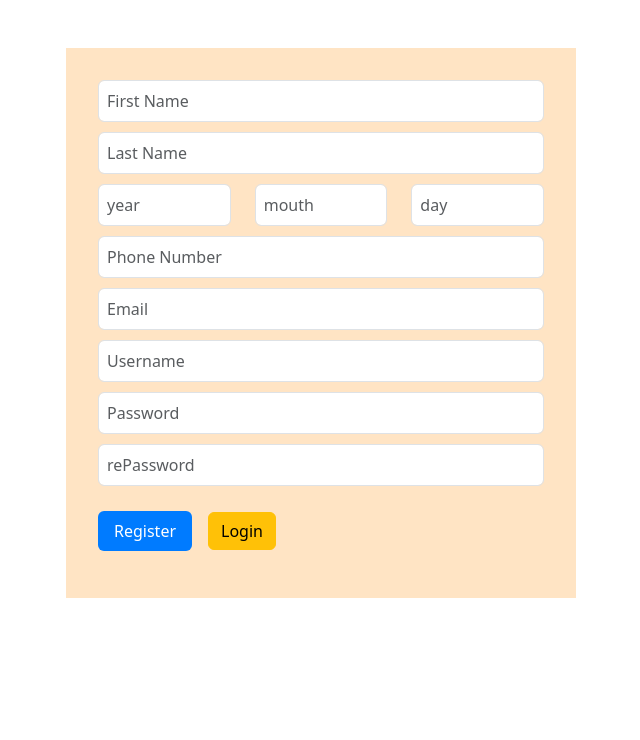
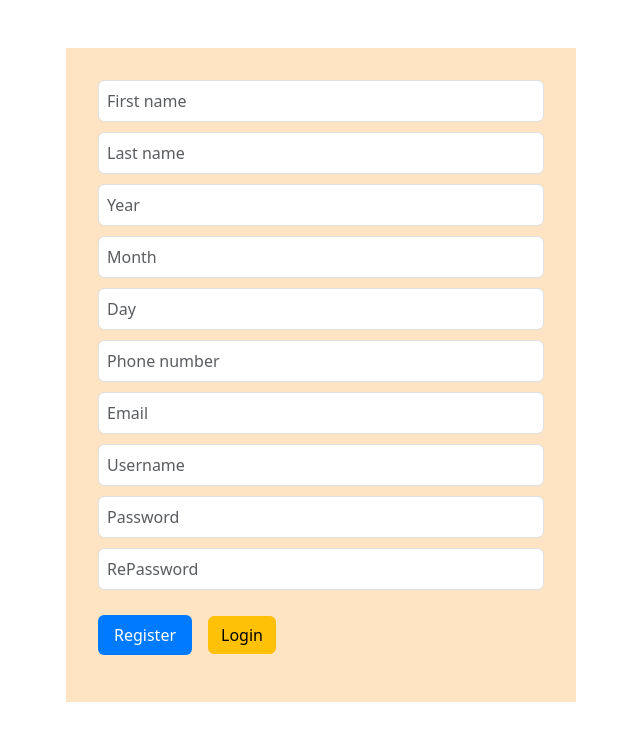
Before and after one commit to amirhesam1998/LoginForm, a React (Create React App) app in the folder FrontEnd/: page /register in a window 1280 px wide. Shown: the top 740 px of the page, without its empty margins (319-959 px from the left). Built offline with nearby package versions, Linux system fonts and the light colour scheme.

Commit message:
edit all file and make it better

```diff
--- a/FrontEnd/src/Component/Form/Form.js
+++ b/FrontEnd/src/Component/Form/Form.js
@@ -1,16 +1,23 @@
 import React from "react";
 
-export default function Form({ children, onSubmit }) {
-  const handleSubmit = (e) => {
-    e.preventDefault();
-    if (onSubmit) {
-      onSubmit(e);
-    }
-  };
+export default function Form({ children, onSubmit, layout }) {
+  // const handleSubmit = (e) => {
+  //   e.preventDefault();
+  //   if (onSubmit) {
+  //     onSubmit(e);
+  //   }
+  // };
+  const formClass = layout === 'horizontal' ? 'form-inline' : '';
 
   return (
-    <form className="m-2" onSubmit={handleSubmit}>
-      <div className="form-group">{children}</div>
+    <form className={`m-2 ${formClass}`}>
+      {layout === 'vertical' ? (
+        <div className="form-group">
+          <div className="col">{children}</div>
+        </div>
+      ) : (
+        <div className="form-group">{children}</div>
+      )}
     </form>
   );
 }
--- /dev/null
+++ b/FrontEnd/src/Component/Input/Input.js
@@ -0,0 +1,27 @@
+import React, { useState } from "react";
+import FormData from '../../data/FormData/FormData.json'
+
+//list Rendering
+export default function RenderInputs ()  {
+    const [formData, setFormData] = useState(FormData);
+
+    const handleChange = (e) => {
+        const { name, value } = e.target;
+        setFormData({
+          ...formData,
+          [name]: value,
+        });
+      };
+    return Object.keys(formData).map((fieldName) => (
+      <input
+        key={fieldName}
+        type="text"
+        name={fieldName}
+        value={formData[fieldName]}
+        onChange={handleChange}
+        className="form-control"
+        placeholder={fieldName.charAt(0).toUpperCase() + fieldName.slice(1).replace(/_/g, ' ')}
+      />
+    ));
+
+  };
--- a/FrontEnd/src/Component/Page/Register/Register.js
+++ b/FrontEnd/src/Component/Page/Register/Register.js
@@ -1,4 +1,4 @@
-import React, { useState } from "react";
+import React, { useRef, useState } from "react";
 import './Register.css';
 import 'bootstrap/dist/css/bootstrap.min.css';
 import axios from 'axios';
@@ -7,19 +7,12 @@ import FormData from '../../../data/FormData/FormData.json'
 import FormGroup from '../../Form/FormGroup'
 import Form from "../../Form/Form";
 import { Link } from 'react-router-dom';
+import RenderInputs from "../../Input/Input";
 
 export default function Register  (){
-    const [formData, setFormData] = useState(FormData);
+    const formData = useRef(FormData)
     const [errorOccurred, setErrorOccurred] = useState(false);
     const [curred, setcurred] = useState(false);
-
-    const handleChange = (e) => {
-      const { name, value } = e.target;
-      setFormData({
-        ...formData,
-        [name]: value,
-      });
-    };
 
     const handleSubmit = async (e) => {
       e.preventDefault();
@@ -40,27 +33,10 @@ export default function Register  (){
       <FormGroup>
         {curred && <AlertColors color="green" text="An error alert for showing message." />}
         {errorOccurred && <AlertColors color="red" text="A success alert for showing message." />}
-        <Form>
-          <input type="text" name="first_name" value={formData.first_name} onChange={handleChange} className="form-control hover" placeholder="First Name" />
-          <input type="text" name="last_name" value={formData.last_name} onChange={handleChange} className="form-control" placeholder="Last Name" />
-          <div className="form-group row">
-            <div className="col">
-              <input type="text" name="year" value={formData.year} onChange={handleChange} className="form-control col-md-2" placeholder="year" />
-            </div>
-            <div className="col">
-              <input type="text" name="month" value={formData.month} onChange={handleChange} className="form-control col-md-2" placeholder="mouth" />
-            </div >
-            <div className="col">
-              <input type="text" name="day" value={formData.day} onChange={handleChange} className="form-control col-md-2" placeholder="day" />
-            </div>
-          </div>
-          <input type="text" name="phone_number" value={formData.phone_number} onChange={handleChange} className="form-control" placeholder="Phone Number" />
-          <input type="email" name="email" value={formData.email} onChange={handleChange} className="form-control" placeholder="Email" />
-          <input type="text" name="username" value={formData.username} onChange={handleChange} className="form-control" placeholder="Username" />
-          <input type="password" name="password" value={formData.password} onChange={handleChange} className="form-control" placeholder="Password" />
-          <input type="password" name="rePassword" value={formData.rePassword} onChange={handleChange} className="form-control" placeholder="rePassword" />
-          <button onClick={handleSubmit} type="submit" className="btn btn-primary">Register</button>
-          <Link to="/" className="btn btn-warning m-3">Login</Link>
+        <Form layout="vertical">
+          <RenderInputs></RenderInputs>
+            <button onClick={handleSubmit} type="submit" className="btn btn-primary">Register</button>
+            <Link to="/" className="btn btn-warning m-3">Login</Link>
         </Form>
       </FormGroup>
       )
--- a/FrontEnd/src/Component/Page/User/Users.js
+++ b/FrontEnd/src/Component/Page/User/Users.js
@@ -4,6 +4,8 @@ import './Users.css'
 
 export default function Users(){
     return(
-        <h2>salam alireza</h2>
+        <>
+        <h2>hello alireza</h2>
+        </>
     )
 }
```
